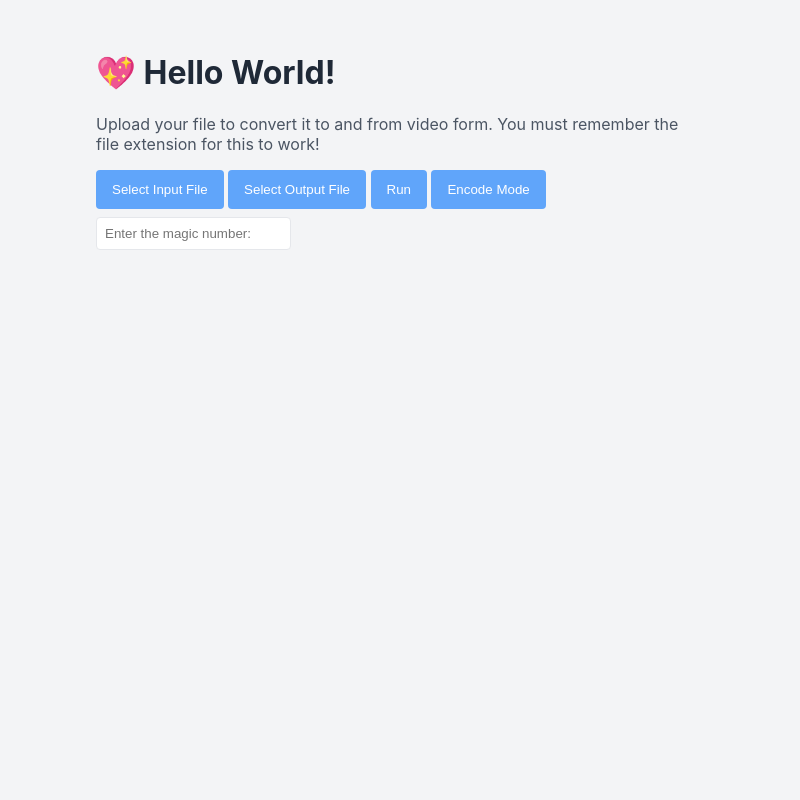
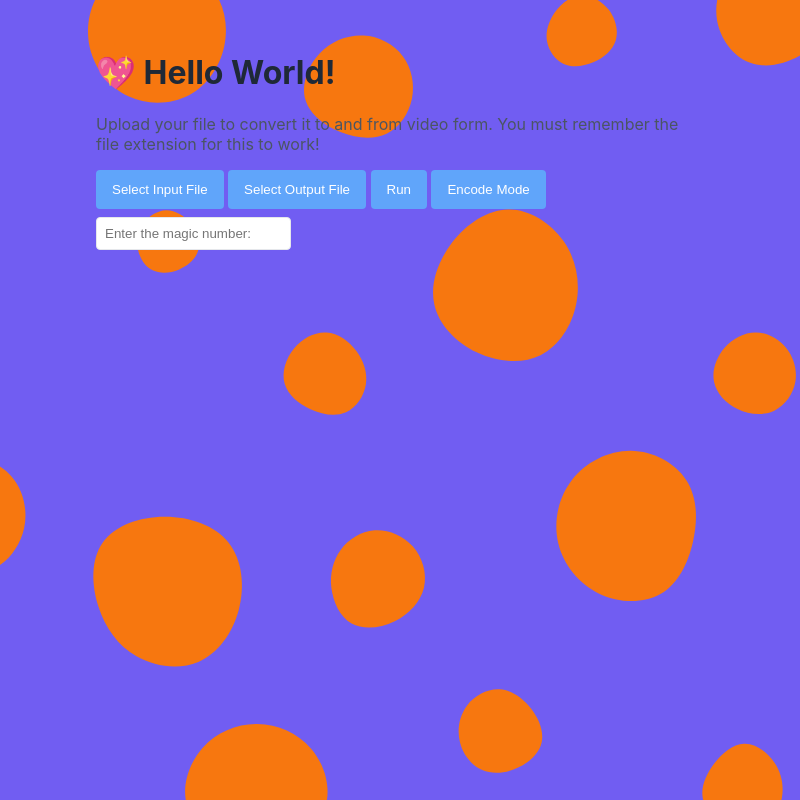
Before and after one commit to qayyumayaan/youtube-usb, an Electron app: page src/index.html in a window 800 px wide. Drawn offline with Linux system fonts and the light colour scheme; no server answers.

Commit message:
Set background

```diff
--- a/src/styles.css
+++ b/src/styles.css
@@ -3,8 +3,23 @@ body {
   margin: auto;
   max-width: 38rem;
   padding: 2rem;
-  background-color: #f3f4f6;
 }
+
+body::before {
+  content: "";
+  position: fixed;
+  top: 0;
+  left: 0;
+  width: 100%;
+  height: 100%;
+  background-image: url('bg.svg');
+  background-repeat: no-repeat;
+  background-size: auto 100vh;
+  background-position: center;
+  z-index: -1;
+}
+
+
 
 h1 {
   color: #1f2937;
```
Also changed, not shown: src/bg.svg (added).
